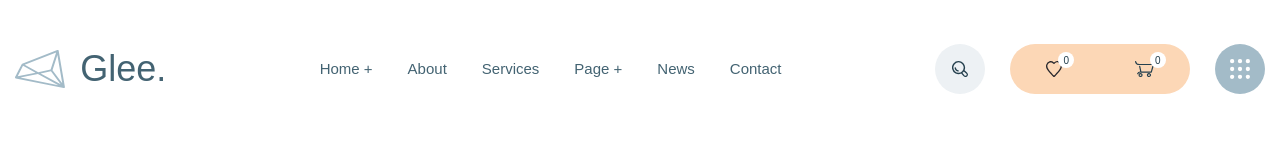
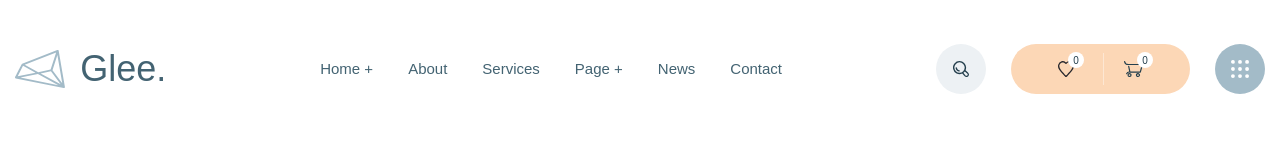
Before and after one commit to DimaKosyk/glee, a website: page app/index.html in a window 1280 px wide. Shown: the top 160 px of the page. Drawn offline with nearby package versions, Linux system fonts and the light colour scheme; files that its build step writes are made by us from their sources.

Commit message:
fixed header

```diff
--- a/app/index.html
+++ b/app/index.html
@@ -39,20 +39,24 @@
           </ul>
         </nav>
         <div class="user-nav">
-          <a class="user-nav__link user-nav__link-finder" href="#">
+          <a class="user-nav__link user-nav__finder" href="#">
             <img class="user-nav__link-img" src="images/icons/finder.svg" alt="user btn icon">
           </a>
-          <div class="user-nav__link-box">
+          <div class="user-nav__box">
+            <div class="user-nav__box-inner">
               <a class="user-nav__link" href="#">
                 <img class="user-nav__link-img" src="images/icons/heart.svg" alt="user btn icon">
                 <span class="user-nav__num">0</span>
               </a>
+            </div>
+            <div class="user-nav__box-inner">
               <a class="user-nav__link" href="#">
                 <img class="user-nav__link-img" src="images/icons/cart.svg" alt="user btn icon">
                 <span class="user-nav__num">0</span>
               </a>
             </div>
-          <a class="user-nav__link user-nav__link-profile" href="#">
+          </div>
+          <a class="user-nav__link user-nav__profile" href="#">
             <img class="user-nav__link-img" src="images/icons/dots.svg" alt="user btn icon">
           </a>
         </div>
--- a/app/scss/style.scss
+++ b/app/scss/style.scss
@@ -39,12 +39,7 @@
 
 .user-nav{
   display: flex;
-  &__link{
-    position: relative;
-    display: block;
-    margin: 0 auto;
-  }
-  &__link-finder{
+  &__finder{
     position: relative;
     width: 50px;
     height: 50px;
@@ -52,8 +47,15 @@
     border-radius: 50%;
     margin-right: 25px;
   }
-  &__link-finder img,
-  &__link-profile img{
+  &__profile{
+    position: relative;
+    width: 50px;
+    height: 50px;
+    background-color: #a3bbc8;
+    border-radius: 50%;
+  }
+  &__finder img,
+  &__profile img{
     position: absolute;
     margin: auto;
     top: 0;
@@ -61,34 +63,39 @@
     bottom: 0;
     right: 0;
   }
-  &__link-box{
+  &__box{
     display: flex;
     align-items: center;
-    width: 180px;
-    height: 50px;
     margin-right: 25px;
+    border-radius: 50px;
+    padding: 0 22px;
     background-color: #fcd7b6;
-    border-radius: 50px;
+    position: relative;
   }
-  &__link-before + .user-nav__link-before::before{
+  &__box-inner{
+    position: relative;
+    margin: 0 9px;
+  }
+  &__box-inner + .user-nav__box-inner::before{
     content: "";
-    border-left: 1px solid #fff;
+    height: 32px;
+    width: 1px;
+    background-color: #fde7d3;
+    position: absolute;
+    top: 8px;
+    right: 55px;
   }
-  &__link-profile{
-    position: relative;
-    width: 50px;
-    height: 50px;
-    background-color: #a3bbc8;
-    border-radius: 50%;
+  &__link-img{
+    margin: 0 auto;
+    padding: 16px;
   }
   &__num{
     position: absolute;
     width: 16px;
     height: 16px;
     border-radius: 50%;
-    text-align: center;
-    top: -9px;
-    right: -12px;
+    top: 7px;
+    right: 6px;
     text-align: center;
     font-size: 10px;
     line-height: 17px;
```
Lines whose indentation alone changed are shown as unchanged.
